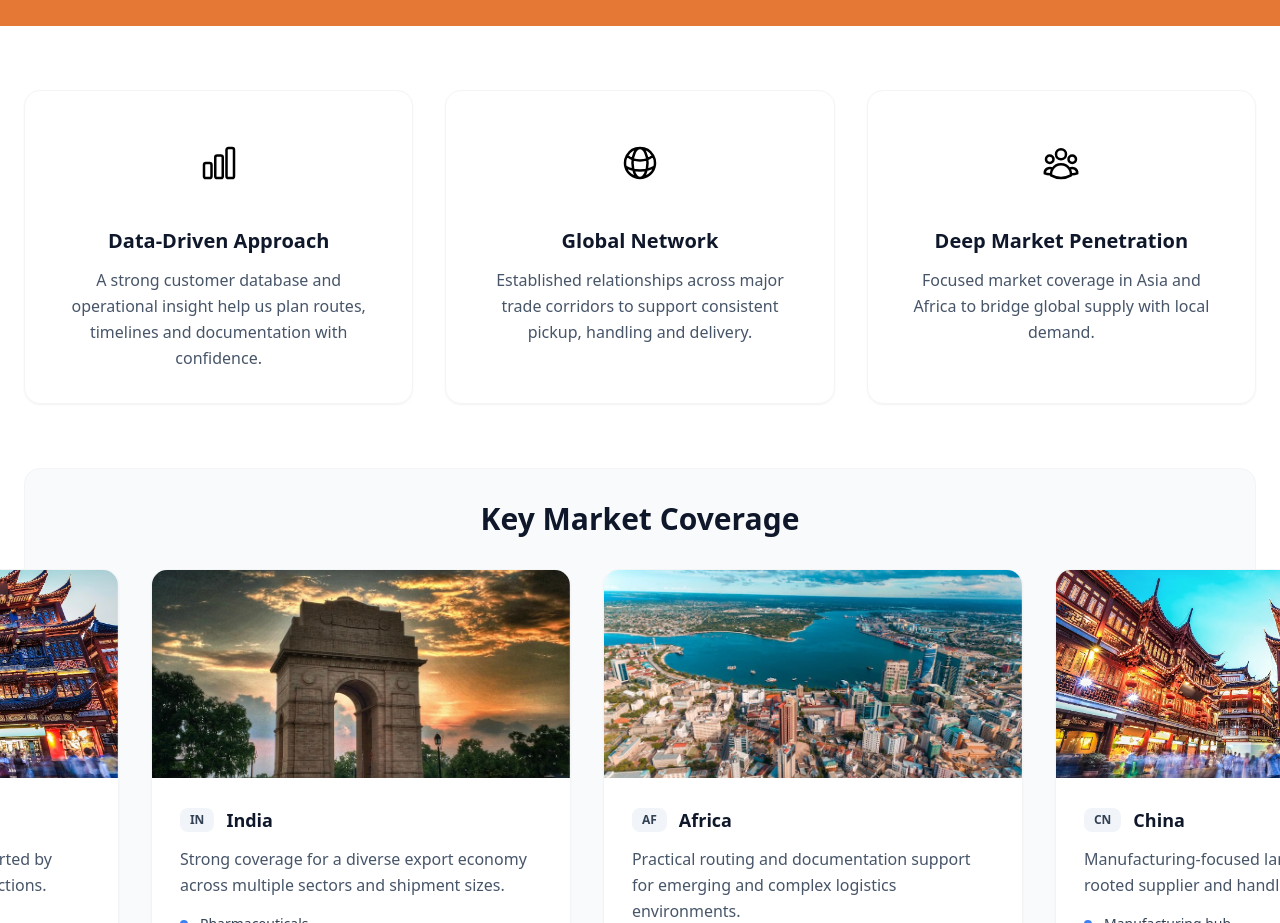
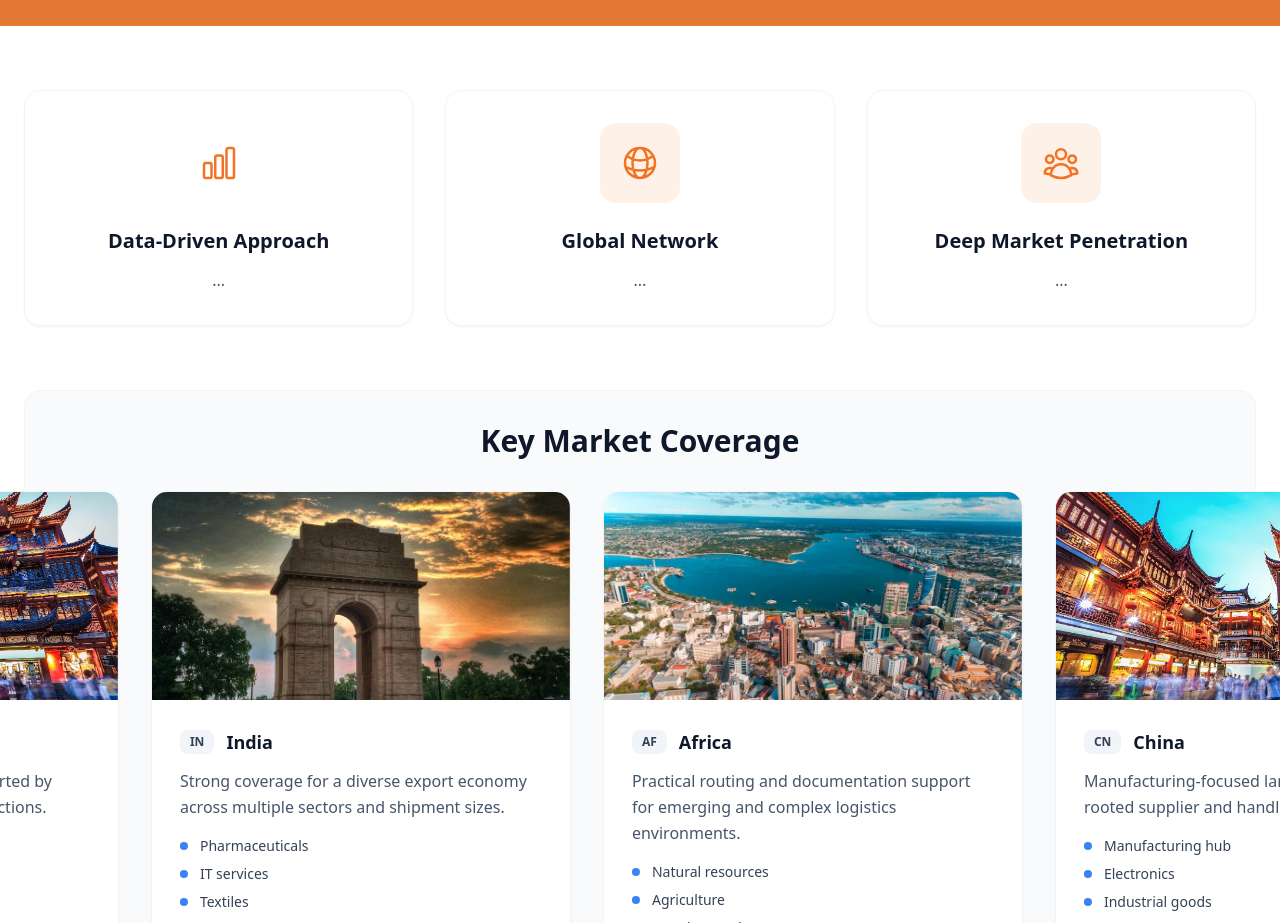
Before and after one commit to sabyasachi-arya/Pseudo_Webpage-, a React (Create React App) app: page / in a window 1280 px wide. Shown: the part 3180-4103 px from the top of the page. Built offline with nearby package versions, Linux system fonts and the light colour scheme; grey boxes are pictures that could not be loaded.

Commit message:
Update StrategicAdvantage.tsx

```diff
--- a/src/components/StrategicAdvantage.tsx
+++ b/src/components/StrategicAdvantage.tsx
@@ -10,20 +10,20 @@ const StrategicAdvantage = () => {
   {
     icon: ChartBarIcon,
     title: "Data-Driven Approach",
-      description: "A strong customer database and operational insight help us plan routes, timelines and documentation with confidence.",
-      color: "bg-orange-100 text-orange-600"
+    description: "...",
+    color: "orange/10 text-orange"
   },
   {
     icon: GlobeAltIcon,
     title: "Global Network",
-      description: "Established relationships across major trade corridors to support consistent pickup, handling and delivery.",
-      color: "bg-orange-100 text-orange-600"
+    description: "...",
+    color: "bg-orange/10 text-orange"
   },
   {
     icon: UserGroupIcon,
     title: "Deep Market Penetration",
-      description: "Focused market coverage in Asia and Africa to bridge global supply with local demand.",
-      color: "bg-orange-100 text-orange-600"
+    description: "...",
+    color: "bg-orange/10 text-orange"
   }
 ];
 
```
Lines whose indentation alone changed are shown as unchanged.
